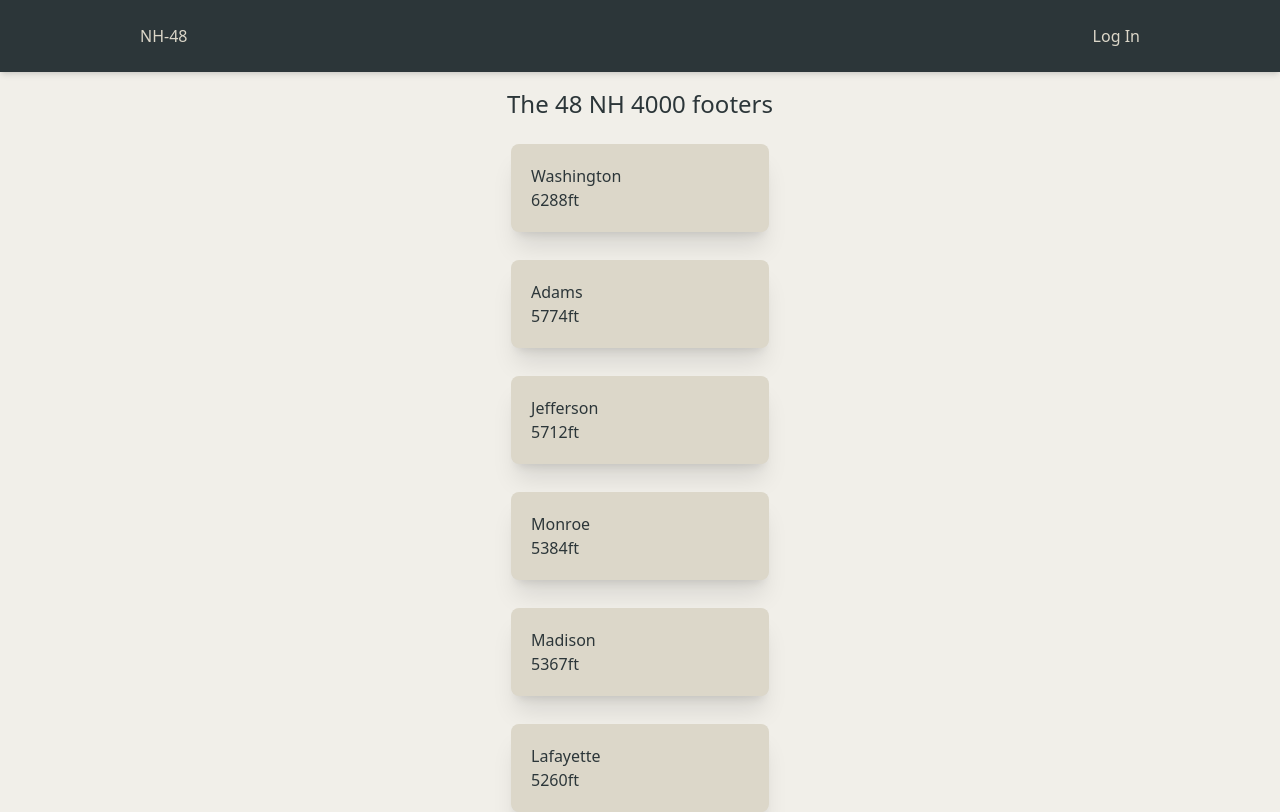
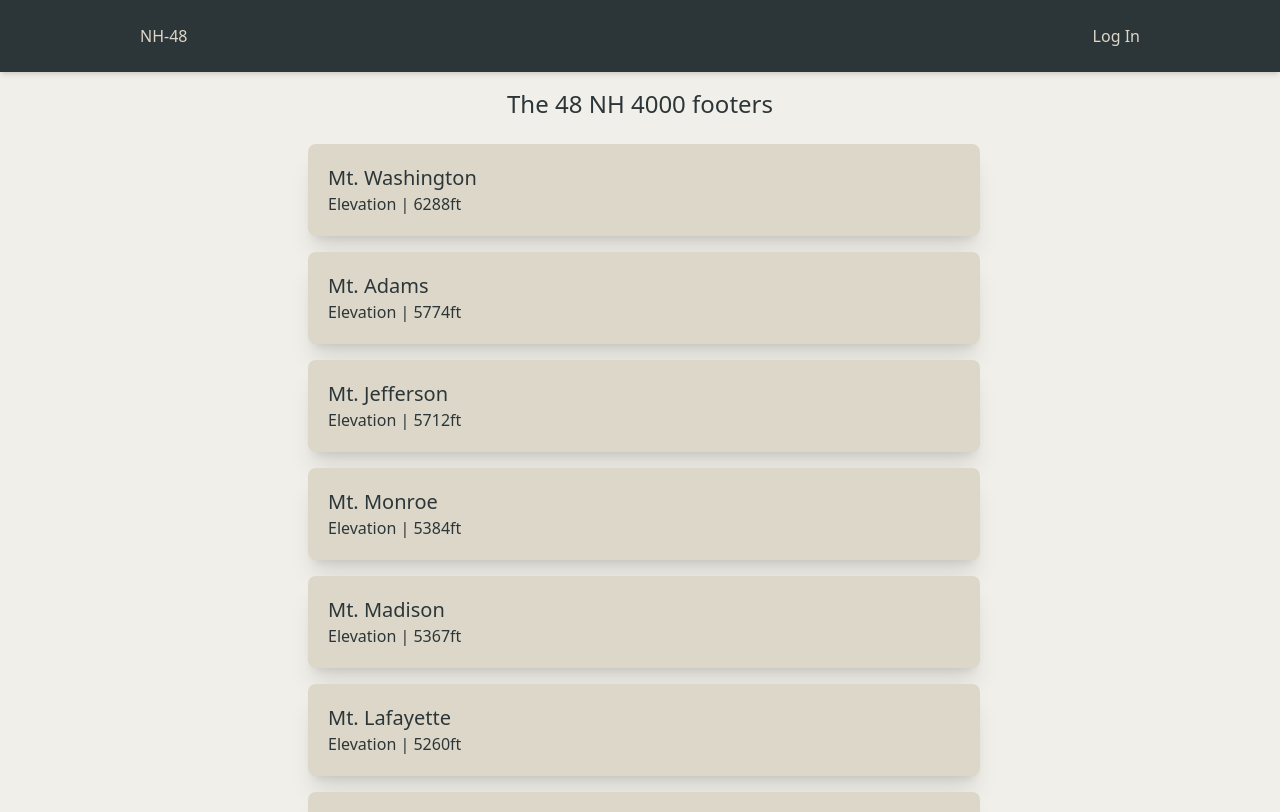
Before and after one commit to nohatekate/ClimbTheNH48Frontend, a React (Create React App) app: page /nh-48 in a window 1280 px wide. Shown: the top 812 px of the page. Built offline with nearby package versions, Linux system fonts and the light colour scheme; no server answers.

Commit message:
mountains page styled

```diff
--- a/src/pages/Mountains/mountains.js
+++ b/src/pages/Mountains/mountains.js
@@ -7,18 +7,22 @@ import mountainData from '../../mountain-data/nh48mountains.json';
 export default function Mountains(props) {
     const { isAuthenticated } = useAuth0();
     return (
-        <div>
+        <>
             <h1 className="mb-5 flex justify-center">The 48 NH 4000 footers</h1>
-            <div className='flex self-center flex-col space-y-5 '>
+
                 {Object.entries(mountainData).map(([key, value]) => (
-                    <Link to={`/nh-48/${key}`} className={!isAuthenticated ? "disabled-link" : ""} key={key}>
-                        <div className='shadow-xl bg-tan p-5 m-1 max-w-2xl rounded-lg'>
-                            <p>{value.name}</p>
-                            <p>{value.elevation}ft</p>
-                        </div>
+                    <Link to={`/nh-48/${key}`} className={!isAuthenticated ? "disabled-link w-full max-w-2xl" : "w-full max-w-2xl"} key={key}>
+                    <div className='flex flex-col w-full shadow-xl bg-tan p-5 rounded-lg m-1 max-w-2xl mb-3'>
+
+                            <div className=''>
+                                <h2 className='font-medium'> Mt. {value.name}</h2>
+                                <p>Elevation | {value.elevation}ft</p>
+                            </div>
+
+                    </div>
                     </Link>
                 ))}
-            </div>
-        </div>
+
+        </>
     )
 }
```
